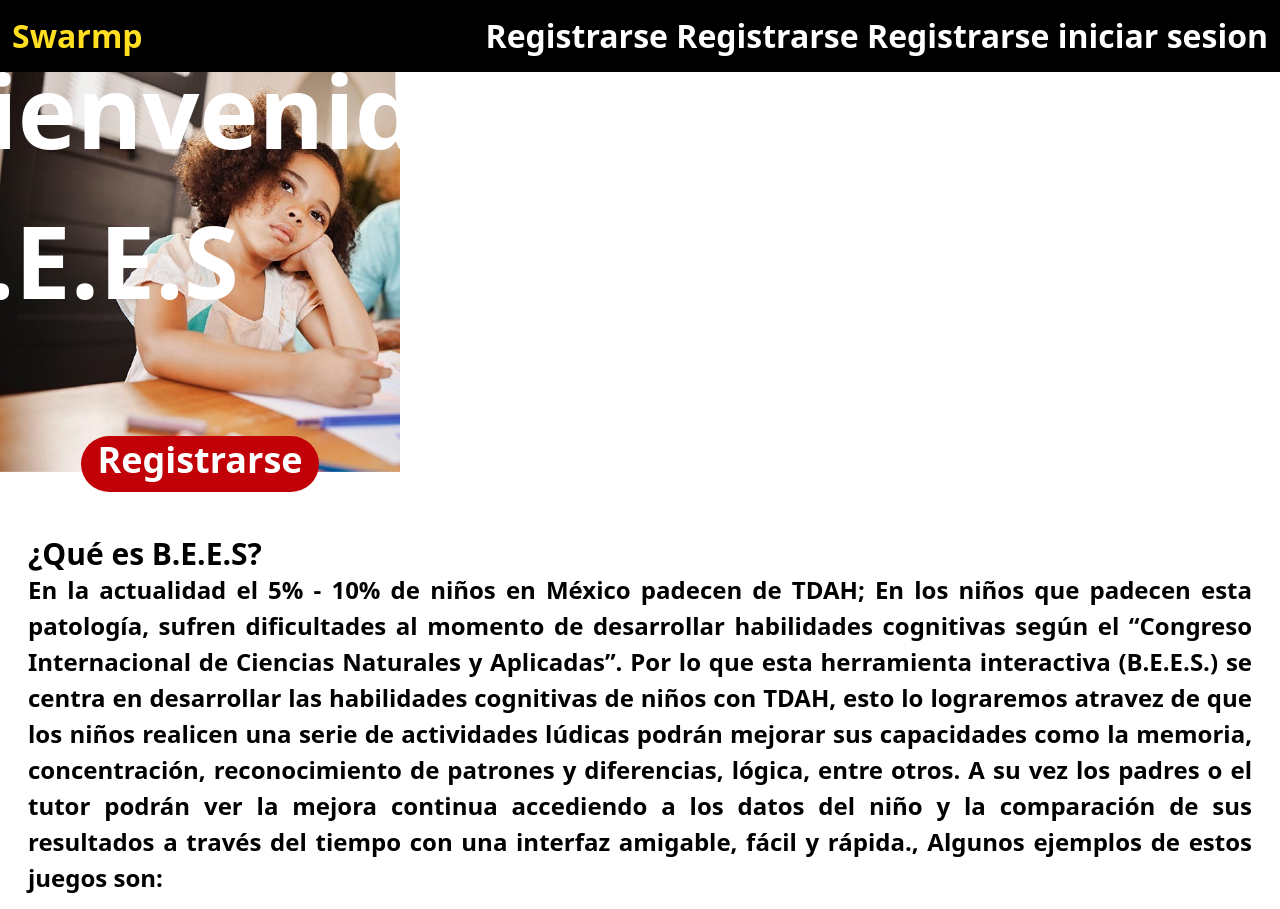
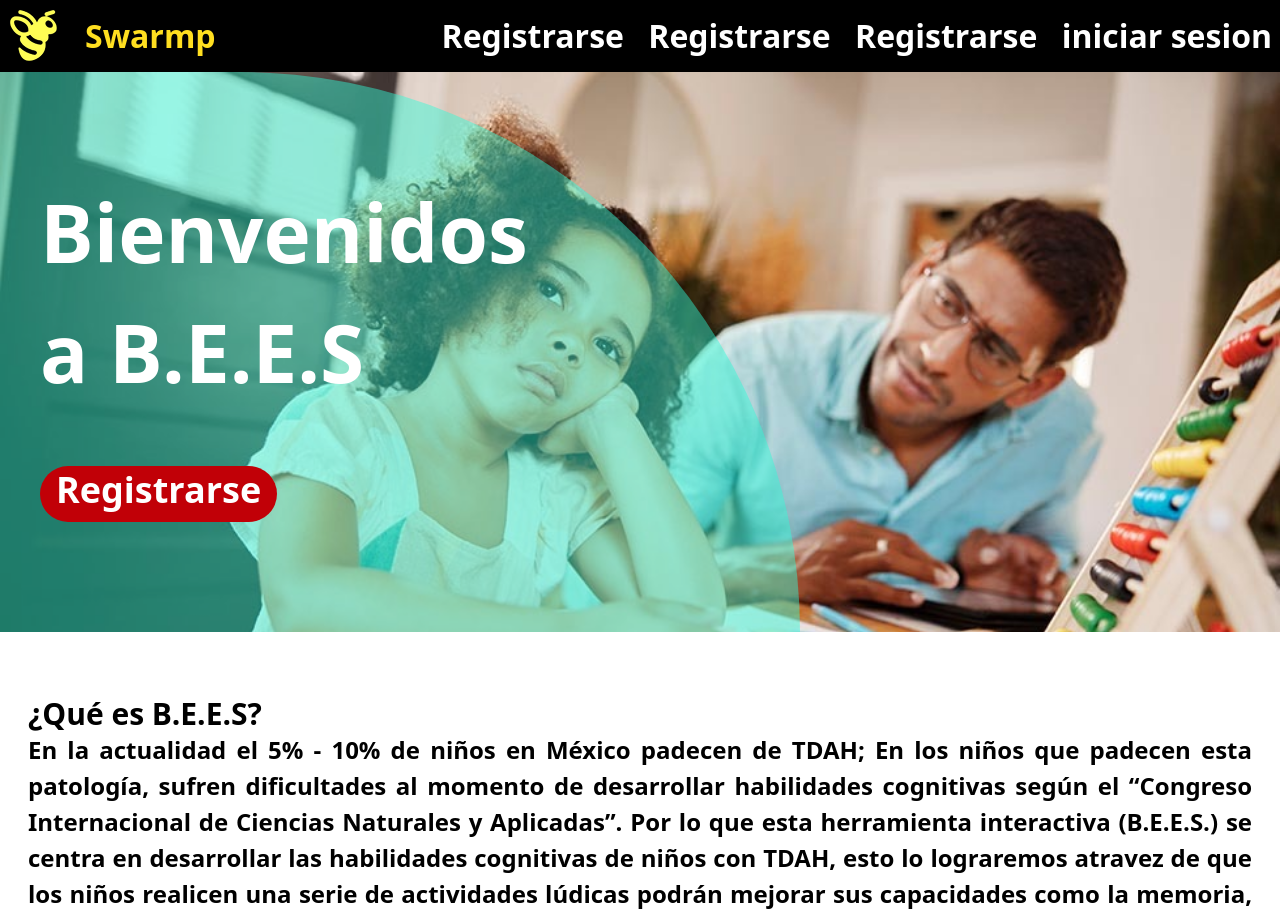
Before and after one commit to Emi1028/B.E.E.S.-0.2, a plain HTML site: page index.html in a window 1280 px wide. Shown: the top 909 px of the page. Drawn offline with nearby package versions, Linux system fonts and the light colour scheme.

Commit message:
index terminado

```diff
--- a/index.html
+++ b/index.html
@@ -9,10 +9,9 @@
     <title>B.E.E.S</title>
 </head>
 <body>
-    <header class="bg-black text-white p-3 text-[4vh] flex justify-between">
+    <header class="bg-black text-white text-[4vh] flex justify-between ">
         <!--Esto es para poner logos, pueden ser animados y con hypervinculos-->
-        <!--
-        <img src="img/logo2.png" alt="logo de Swarmp" class="logo" >
+        <!--rounded-bl-xl
         <a class="bg-purple-300 p-2 size-96 rounded-full flex items-center justify-center fixed hover:bg-purple-950"
                 href="https://www.twitch.tv/elded" target="_blank"
                 aria-label="Twitch de elded" title="Twitch de elded">
@@ -21,25 +20,31 @@
                     </svg>
                 </a>
         -->
-        <p class="text-yellow-300 ">Swarmp</p>
+        <div class="flex items-center">
+            <img src="img/logo2.png" alt="logo de Swarmp">
+            <p class="text-yellow-300 m-3">Swarmp</p>
+        </div>
+
         <div>
-            <button>Registrarse</button>
-            <button>Registrarse</button>
-            <button>Registrarse</button>
-            <button>iniciar sesion</button>
+            <button class="bg-black hover:bg-teal-300 m-0 py-3 px-2">Registrarse</button>
+            <button class="bg-black hover:bg-teal-300 m-0 py-3 px-2">Registrarse</button>
+            <button class="bg-black hover:bg-teal-300 m-0 py-3 px-2">Registrarse</button>
+            <button class="bg-black hover:bg-red-600 m-0 py-3 px-2">iniciar sesion</button>
         </div>
     </header>
     <main>
-        <div class="bg-[url('img/fondo.jpg')] bg-no-repeat bg-cover text-white text-[100px] font-bold size-[50vh] flex flex-col justify-center items-center text-left space-y-6">
-            <h1>Bienvenido<br>B.E.E.S</h1>
+        <div class="bg-[url('img/fondo.jpg')] bg-no-repeat bg-cover text-white text-[80px] font-bold h-[70vh] flex flex-col justify-center items-start -space-y-10">
+            <article class="bg-[rgba(49,251,216,0.46)] rounded-tr-full p-10  h-[70vh] w-[100vh]">
+                <h1 class="text-left pt-[60px] pl-0 m-0">Bienvenidos <br>a B.E.E.S</h1>
                 <form action="registro.html">
-                <h2><button class="bg-red-700  hover:bg-red-600 transition delay-150 duration-200 ease-in-out hover:-translate-y-1
-                    hover:scale-105 text-white font-bold py-1 px-4 rounded-full justify-center items-center font-sans text-4xl pb-3"
+                    <h2 ><button class="bg-red-700  hover:bg-red-600 transition delay-150 duration-200 ease-in-out hover:-translate-y-1
+                        hover:scale-105 text-white font-bold py-1 px-4 mt-0 rounded-full justify-center items-center font-sans text-4xl pb-3"
                         type="submit">
                         Registrarse
                     </button></h2>
                     <!--<button type="submit">Registrarse</button>-->
                 </form>
+            </article>
         </div>
         <div class="p-7 justify-center text-[3vh]">
             <br>
--- a/style.css
+++ b/style.css
@@ -68,7 +68,7 @@ body {
     min-height: 70vh;
 }
 #caja-trasparente {
-    background-color: #3fc1c5a1;
+    background-color: #3fc1c59b;
     margin:0;
     padding: auto;
     border-radius: 0% 100% 0% 0% / 100% 100% 0% 0%;
```
Lines whose indentation alone changed are shown as unchanged.
